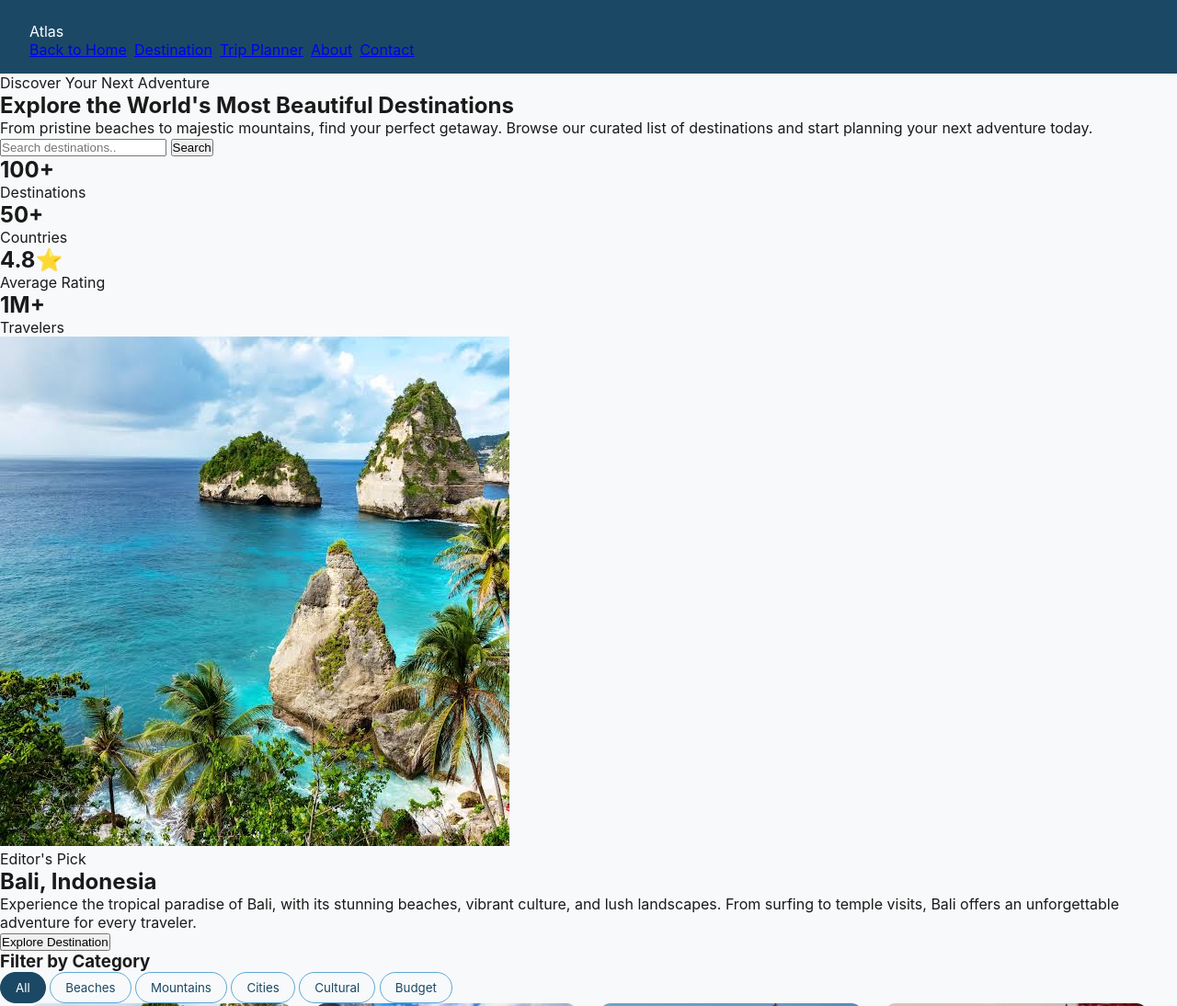
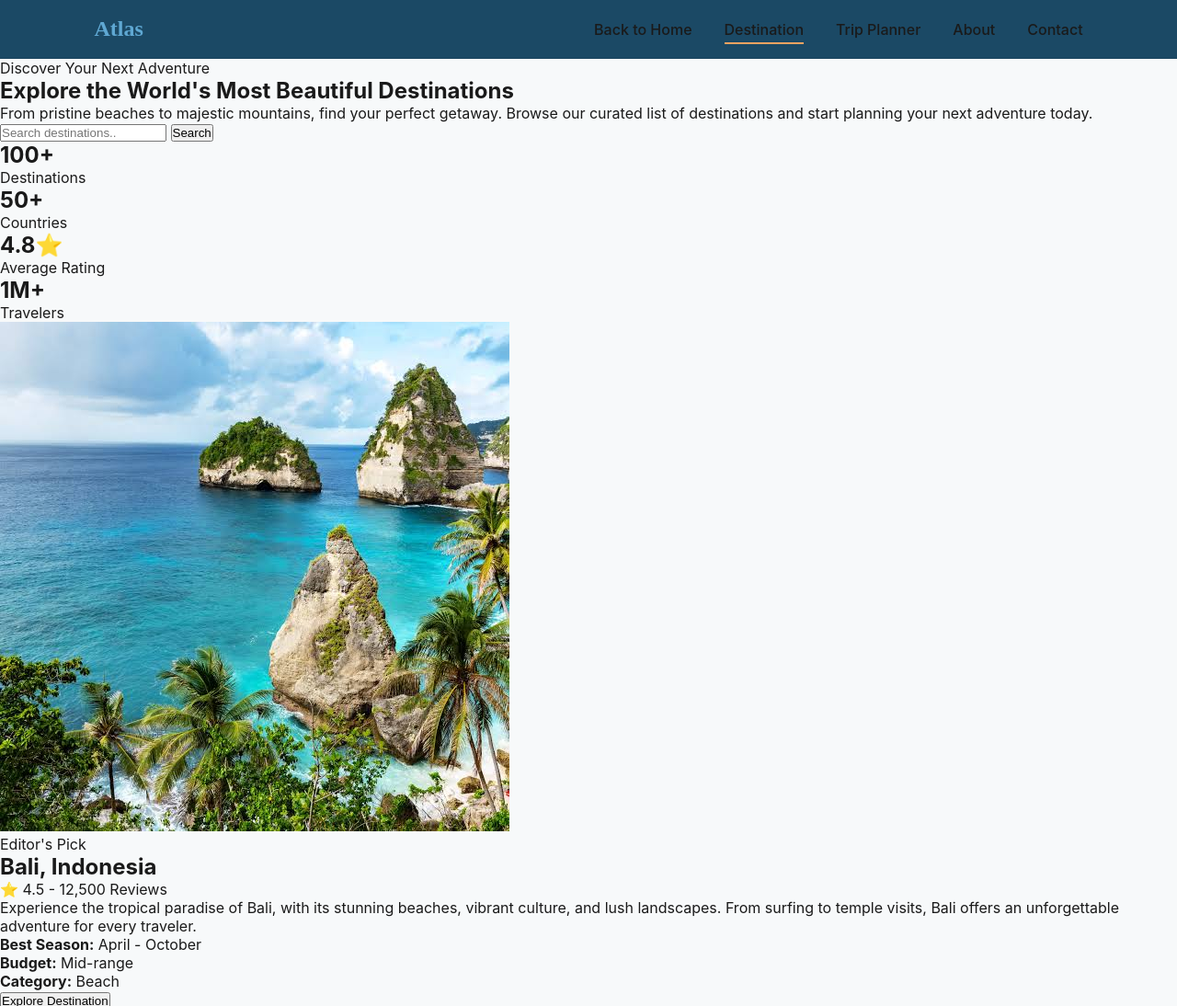
Before and after one commit to ronnmtu/Atlas, a plain HTML site: page destination.html in a window 1280 px wide. Shown: the top 1094 px of the page at 92% size. Drawn offline with Linux system fonts and the light colour scheme.

Commit message:
Upgraded feature section.

```diff
--- a/destination.css
+++ b/destination.css
@@ -54,39 +54,58 @@ body {
   ;
 }
 
-
-header {
-  background-color: var(--color-primary);
-  color: white;
-  padding: 1.5rem 2rem 1rem;
-
+.header {
+  position: sticky;
+  top: 0;
+  z-index: 1000;
+  display: flex;
+  justify-content: space-between;
+  align-items: center;
+  padding: 18px 8%;
+  background: var(--color-primary);
+  backdrop-filter: blur(14px);
+  border-bottom: 1px solid rgba(0, 0, 0, 0.08);
 }
 
-header nav {
+.logo {
   display: flex;
-  flex-direction: row;
   align-items: center;
-  gap: 0.5rem;
+  gap: 10px;
+  font-size: 1.5rem;
+  font-weight: 700;
+  color: var(--color-secondary);
 }
 
-.nav {
-  display: flex;
-  gap: 24px;
-  list-style: none;
-  padding: 0;
-  margin: 0;
+.logo span {
+  font-family: var(--font-heading);
 }
 
-.nav a {
-  color: white;
-  text-decoration: none;
-  font-weight: bold;
+.header nav {
+  display: flex;
+  gap: 35px;
 }
 
-.nav a:hover,
-.nav a.active {
-  text-decoration: underline;
-  text-underline-offset: 4px;
+.header nav a {
+  color: var(--color-text);
+  text-decoration: none;
+  position: relative;
+  font-weight: 500;
+}
+
+.header nav a::after {
+  content: "";
+  position: absolute;
+  left: 0;
+  bottom: -6px;
+  width: 0;
+  height: 2px;
+  background: var(--color-accent);
+  transition: .3s;
+}
+
+.header nav a:hover::after,
+.header nav a.active::after {
+  width: 100%;
 }
 
 filters {
--- a/destination.html
+++ b/destination.html
@@ -73,11 +73,19 @@
       <span>Editor's Pick</span>
 
       <h2>Bali, Indonesia</h2>
+      <div class="rating">
+        <span>⭐ 4.5 - 12,500 Reviews</span>
+      </div>
       <p>
         Experience the tropical paradise of Bali, with its stunning beaches, vibrant culture, and lush landscapes. From
         surfing to temple visits, Bali offers an unforgettable adventure for every traveler.
       </p>
 
+      <div class="featured-details">
+        <p><strong>Best Season:</strong> April - October</p>
+        <p><strong>Budget:</strong> Mid-range</p>
+        <p><strong>Category:</strong> Beach</p>
+      </div>
       <button>Explore Destination</button>
     </div>
   </section>
```
